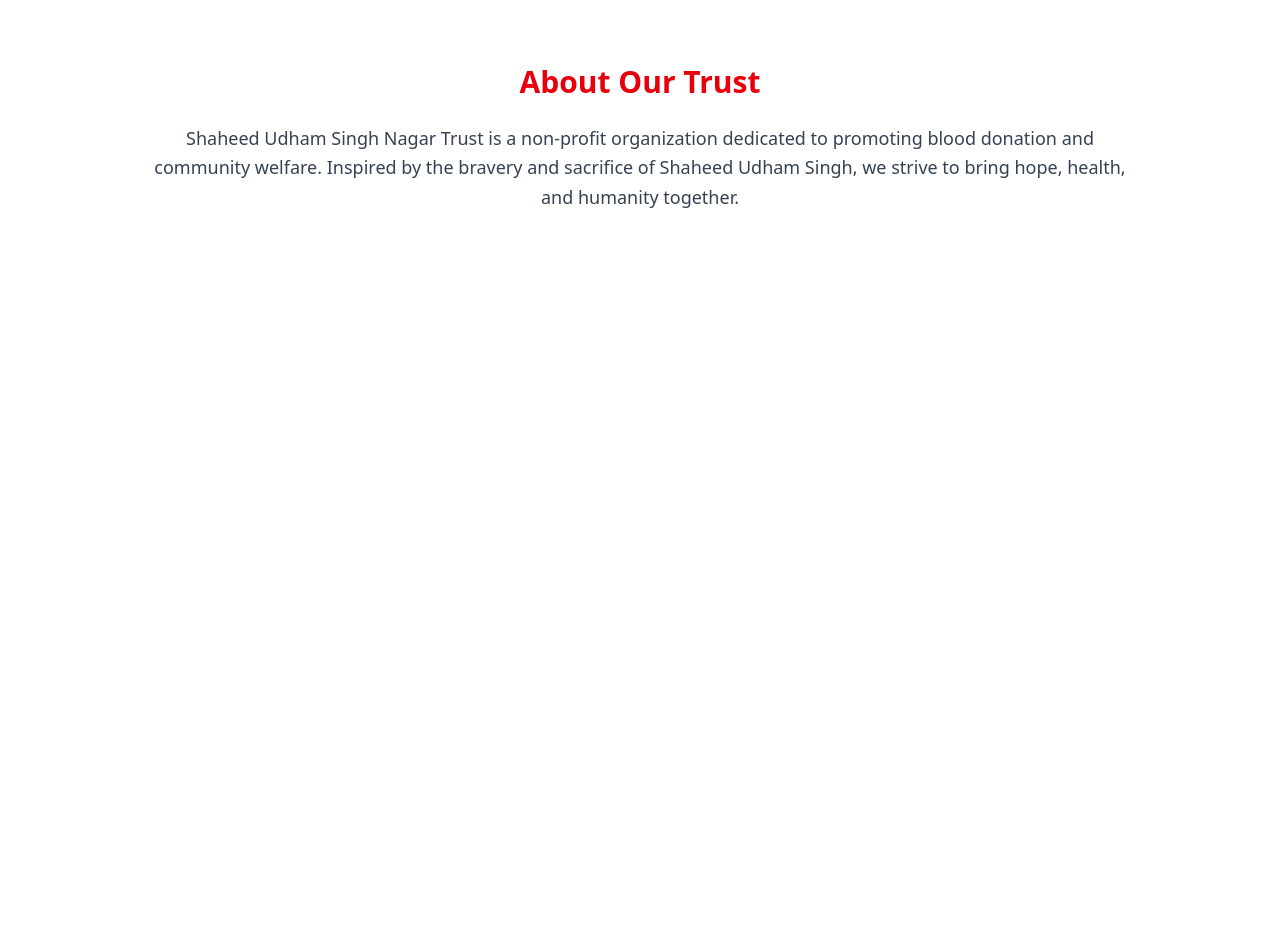
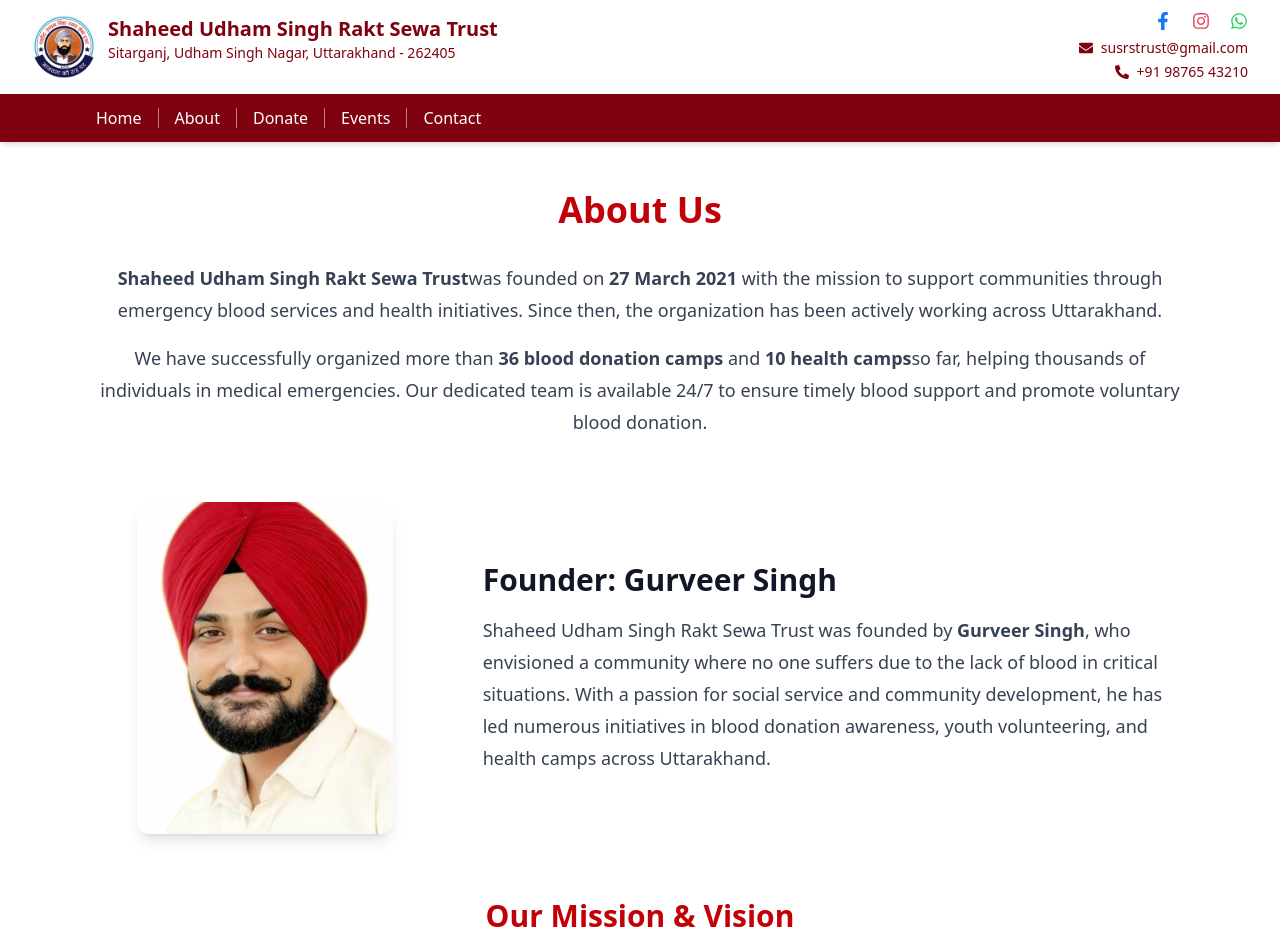
Before and after one commit to nishan-khiva/Blood-donation, a React (Vite) app in the folder fronted/: page /about in a window 1280 px wide. Shown: the top 952 px of the page. Before the commit the page ends 800 px from the top, so only its background shows below. Built offline with nearby package versions, Linux system fonts and the light colour scheme.

Commit message:
About page add

```diff
--- a/fronted/package.json
+++ b/fronted/package.json
@@ -14,7 +14,7 @@
     "react": "^19.1.1",
     "react-dom": "^19.1.1",
     "react-icons": "^5.5.0",
-    "react-router-dom": "^7.9.5",
+    "react-router-dom": "^7.10.0",
     "tailwindcss": "^4.1.17"
   },
   "devDependencies": {
--- a/fronted/src/App.jsx
+++ b/fronted/src/App.jsx
@@ -2,14 +2,26 @@
 import Home from './pages/Home'
 import About from './pages/About'
 import Contact from './pages/Contact'
+import Navbar from './components/Navbar'
+import Logo from './components/Logo'
+import Footer from './components/Footer'
 
 function App() {
   return (
-    <Routes>
-      <Route path="/" element={<Home />} />
-      <Route path="/about" element={<About />} />
-      <Route path="/contact" element={<Contact />} />
-    </Routes>
+    <>
+      <Logo />
+      <Navbar />
+
+      <Routes>
+        <Route path="/" element={<Home />} />
+        <Route path="/about" element={<About />} />
+        <Route path="/contact" element={<Contact />} />
+
+        <Route path="*" element={<Home />} />
+      </Routes>
+
+      <Footer />
+    </>
   )
 }
 
--- a/fronted/src/components/ImageSlider.jsx
+++ b/fronted/src/components/ImageSlider.jsx
@@ -26,7 +26,7 @@
 
   return (
     <div
-      className="relative w-full max-w-5xl mx-auto overflow-hidden rounded-lg shadow-lg"
+      className="relative w-full max-w-6xl mx-auto overflow-hidden rounded-lg shadow-lg"
       onMouseEnter={() => setPaused(true)}
       onMouseLeave={() => setPaused(false)}
     >
--- a/fronted/src/components/Navbar.jsx
+++ b/fronted/src/components/Navbar.jsx
@@ -1,9 +1,10 @@
 import React, { useState } from "react";
 import { FaBars, FaTimes } from "react-icons/fa";
+import { Link } from "react-router-dom";
 
 const Navbar = () => {
     const [open, setOpen] = useState(false);
-
+    const handleClose = () => setOpen(false);
     return (
         <nav className="bg-[#7f0210] text-white shadow-md">
             <div className="max-w-6xl mx-auto px-4 py-3 flex justify-between items-center">
@@ -14,11 +15,11 @@
                 {/* Desktop Menu */}
                 <ul className="hidden md:flex font-medium">
                     <li className="flex items-center">
-                        <a href="#home" className="px-4 hover:text-gray-200 transition-colors duration-200">Home</a>
+                        <Link to="/home" className="px-4 hover:text-gray-200 transition-colors duration-200">Home</Link>
                         <span className="h-5 w-[1px] bg-white opacity-50"></span>
                     </li>
                     <li className="flex items-center">
-                        <a href="#about" className="px-4 hover:text-gray-200 transition-colors duration-200">About</a>
+                        <Link to="/about"  className="px-4 hover:text-gray-200 transition-colors duration-200">About</Link>
                         <span className="h-5 w-[1px] bg-white opacity-50"></span>
                     </li>
                     <li className="flex items-center">
@@ -47,11 +48,11 @@
             {open && (
                 <div className="md:hidden bg-[#7f0210] text-white">
                     <ul className="flex flex-col space-y-3 py-4 text-center font-medium">
-                        <li><a href="#home" className="block py-2 hover:bg-[#a30618]">Home</a></li>
-                        <li><a href="#about" className="block py-2 hover:bg-[#a30618]">About</a></li>
-                        <li><a href="#donate" className="block py-2 hover:bg-[#a30618]">Donate</a></li>
-                        <li><a href="#events" className="block py-2 hover:bg-[#a30618]">Events</a></li>
-                        <li><a href="#contact" className="block py-2 hover:bg-[#a30618]">Contact</a></li>
+                        <li><Link to="/home" onClick={handleClose} className="block py-2 hover:bg-[#a30618]">Home</Link></li>
+                        <li><Link to="/about" onClick={handleClose} className="block py-2 hover:bg-[#a30618]">About</Link></li>
+                        <li><Link to="/donate" onClick={handleClose} className="block py-2 hover:bg-[#a30618]">Donate</Link></li>
+                        <li><Link to="#" onClick={handleClose} className="block py-2 hover:bg-[#a30618]">Events</Link></li>
+                        <li><Link to="#contact" onClick={handleClose} className="block py-2 hover:bg-[#a30618]">Contact</Link></li>
                     </ul>
                 </div>
             )}
--- a/fronted/src/pages/About.jsx
+++ b/fronted/src/pages/About.jsx
@@ -1,20 +1,93 @@
 import React from 'react'
+import founderImg from "../assets/Gurveerimg.jpeg";
 
 const About = () => {
     return (
-        <section id="about" className="py-16 bg-white text-center">
-            <div className="max-w-5xl mx-auto px-6">
-                <h3 className="text-3xl font-bold text-red-600 mb-6">
-                    About Our Trust
-                </h3>
-                <p className="text-lg text-gray-700 leading-relaxed">
-                    Shaheed Udham Singh Nagar Trust is a non-profit organization dedicated
-                    to promoting blood donation and community welfare. Inspired by the
-                    bravery and sacrifice of Shaheed Udham Singh, we strive to bring hope,
-                    health, and humanity together.
+        // <div className="py-16 bg-white text-center">
+        //     <div className="max-w-5xl mx-auto px-6">
+        //         <h3 className="text-3xl font-bold text-red-600 mb-6">
+        //             About Our Trust
+        //         </h3>
+        //         <p className="text-lg text-gray-700 leading-relaxed">
+        //             Shaheed Udham Singh Nagar Trust is a non-profit organization dedicated
+        //             to promoting blood donation and community welfare. Inspired by the
+        //             bravery and sacrifice of Shaheed Udham Singh, we strive to bring hope,
+        //             health, and humanity together.
+        //         </p>
+        //     </div>
+        // </div>
+
+        <div className="max-w-6xl mx-auto px-6 py-12">
+
+            {/* Header */}
+            <h1 className="text-4xl font-bold text-center text-red-700 mb-8">
+                About Us
+            </h1>
+
+            {/* NGO Info Section */}
+            <div className="text-center text-lg text-gray-700 leading-8">
+                <p>
+                    <span className="font-semibold">Shaheed Udham Singh Rakt Sewa Trust</span>
+                    was founded on <strong>27 March 2021</strong> with the mission to support
+                    communities through emergency blood services and health initiatives.
+                    Since then, the organization has been actively working across Uttarakhand.
+                </p>
+
+                <p className="mt-4">
+                    We have successfully organized more than
+                    <strong> 36 blood donation camps</strong> and <strong>10 health camps</strong>
+                    so far, helping thousands of individuals in medical emergencies.
+                    Our dedicated team is available 24/7 to ensure timely blood support
+                    and promote voluntary blood donation.
                 </p>
             </div>
-        </section>
+
+            {/* Founder Section */}
+            <div className="mt-16 flex flex-col md:flex-row items-center gap-10">
+
+                {/* Image */}
+                <div className="w-full md:w-1/3 flex justify-center">
+                    <img
+                        src={founderImg}
+                        alt="Founder"
+                        className="w-64 h-83 object-cover rounded-xl shadow-lg"
+                    />
+                </div>
+
+                {/* Details */}
+                <div className="w-full md:w-2/3">
+                    <h2 className="text-3xl font-bold text-gray-900 mb-4">
+                        Founder: Gurveer Singh
+                    </h2>
+
+                    <p className="text-lg text-gray-700 leading-8">
+                        Shaheed Udham Singh Rakt Sewa Trust was founded by
+                        <strong> Gurveer Singh</strong>, who envisioned a community where
+                        no one suffers due to the lack of blood in critical situations.
+                        With a passion for social service and community development,
+                        he has led numerous initiatives in blood donation awareness,
+                        youth volunteering, and health camps across Uttarakhand.
+                    </p>
+                </div>
+
+            </div>
+
+            {/* Mission & Vision Section */}
+            <div className="mt-16">
+                <h2 className="text-3xl font-bold text-center text-red-700">
+                    Our Mission & Vision
+                </h2>
+
+                <ul className="mt-6 space-y-4 text-lg text-gray-700 leading-8">
+                    <li>✔ To provide 24/7 emergency blood support across Uttarakhand.</li>
+                    <li>✔ To promote voluntary blood donation through awareness programs.</li>
+                    <li>✔ To organize health camps for underserved communities.</li>
+                    <li>✔ To empower youth and encourage them to participate in social welfare.</li>
+                    <li>✔ To build a stronger, healthier, and more supportive society.</li>
+                </ul>
+            </div>
+
+        </div>
     )
 }
 
--- a/fronted/src/pages/Home.jsx
+++ b/fronted/src/pages/Home.jsx
@@ -4,8 +4,6 @@
 import HeroSection from '../components/HeroSection'
 import DonateSection from '../components/DonateSection'
 import Event from '../components/Event'
-import Footer from '../components/Footer'
-import Logo from '../components/Logo'
 import Slider from '../components/Slider'
 import ImageSlider from '../components/ImageSlider'
 import OurServices from '../components/OurServices'
@@ -15,16 +13,12 @@
 const Home = () => {
     return (
         <>
-            <Logo />
-            <Navbar />
+
             <Slider />
             <ImageSlider/>
             <OurServices/>
             <WhoCanDonate/>
             <Poster/>
-            {/* <About />
-            <Event /> */}
-            <Footer />
         </>
     )
 }
```
Also changed, not shown: fronted/src/assets/Gurveerimg.jpeg (added), 1 other file (tests, documents, lock files or other folders).
